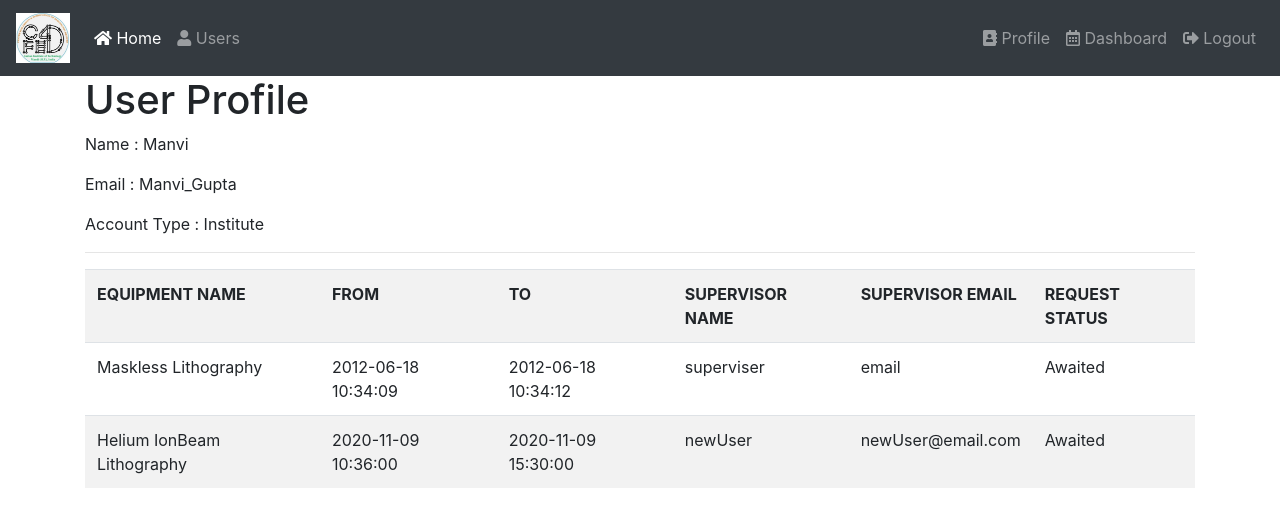
After one commit to rishi-s8/book-slots, a Flask app: page /profile in a window 1280 px wide. The commit adds this page. Shown: the top 527 px of the page. Run offline with Flask 2, Linux system fonts and the light colour scheme; a user stored in the database is signed in; data comes from the database, SQL or seed files in the repository; some libraries are stand-ins or nearby versions.

Commit message:
User Profile added (#12)
* User Profile added

```diff
--- a/app.py
+++ b/app.py
@@ -170,6 +170,25 @@ def dashboard():
     flash("No Equipments available.", "danger")
     return render_template('home.html')
 
+#flask route to view user profile with user history
+@app.route('/profile')
+@is_logged_in
+def profile():
+    username=session['username']
+    cur = mysql.connection.cursor()
+    result = cur.execute("SELECT UserId, username, name, accountType FROM users WHERE username = %s", [username])
+    cur_user = cur.fetchone()
+    UserId = cur_user['UserId']
+    result = cur.execute(
+        "SELECT e.Name as equipmentName,\
+            b.fromDateTime, b.toDateTime, b.RequestStatus,\
+            b.SName, b.SEmail from Bookings b\
+            INNER JOIN Equipments e\
+            ON e.id = b.EquipID WHERE b.UserId = %s", [UserId])
+    history = cur.fetchall()
+    cur.close()
+    return render_template('profile.html', history = history, user=cur_user)
+
 #Form to record booking details of equipment with timings and supervisor details
 class BookingForm(Form):
     SupervisorName = StringField('Supervisor Name', [validators.Length(min=1, max=255), validators.DataRequired()])
--- a/templates/includes/_navbar.html
+++ b/templates/includes/_navbar.html
@@ -16,6 +16,10 @@
     <ul class="nav navbar-nav navbar-right">
       {% if session.logged_in %}
         <li class="nav-item">
+          <a class="nav-link" href="/profile"><i class="fa fa-address-book"></i>
+         Profile</a>
+        </li>
+        <li class="nav-item">
           <a class="nav-link" href="/dashboard"><i class="far fa-calendar-alt"></i> Dashboard</a>
         </li>
         <li class="nav-item">
--- /dev/null
+++ b/templates/profile.html
@@ -0,0 +1,29 @@
+{% extends 'layout.html' %}
+
+{% block body %}
+<h1> User Profile </h1>
+<p> Name : {{user.name}} </p>
+<p> Email : {{user.username}} </p>
+<p> Account Type : {{user.accountType}} </p>
+  <hr>
+  <table class = 'table table-striped'>
+    <tr>
+      <th>EQUIPMENT NAME</th>
+      <th>FROM</th>
+      <th>TO</th>
+      <th>SUPERVISOR NAME</th>
+      <th>SUPERVISOR EMAIL</th>
+      <th>REQUEST STATUS</th>
+    </tr>
+    {% for booking in history %}
+    <tr>
+      <td>{{booking.equipmentName}}</td>
+      <td>{{booking.fromDateTime}}</td>
+      <td>{{booking.toDateTime}}</td>
+      <td>{{booking.SName}}</td>
+      <td>{{booking.SEmail}}</td>
+      <td>{{booking.RequestStatus}}</td>
+    </tr>
+    {% endfor %}
+  </table>
+{% endblock %}
```
